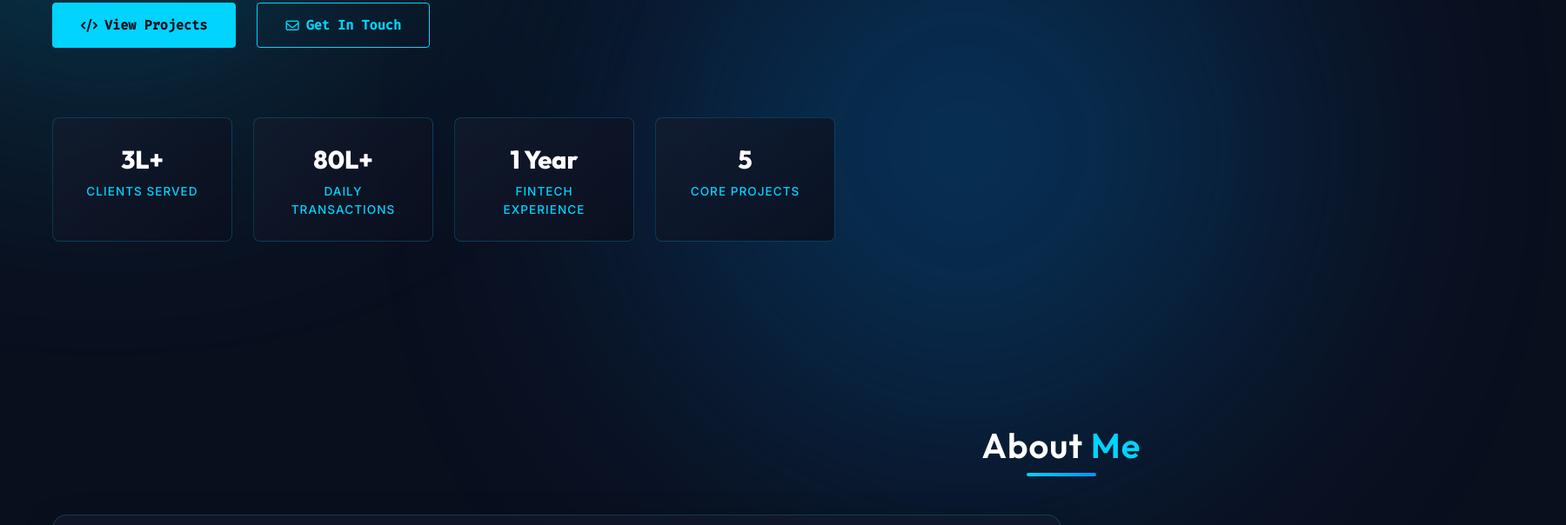
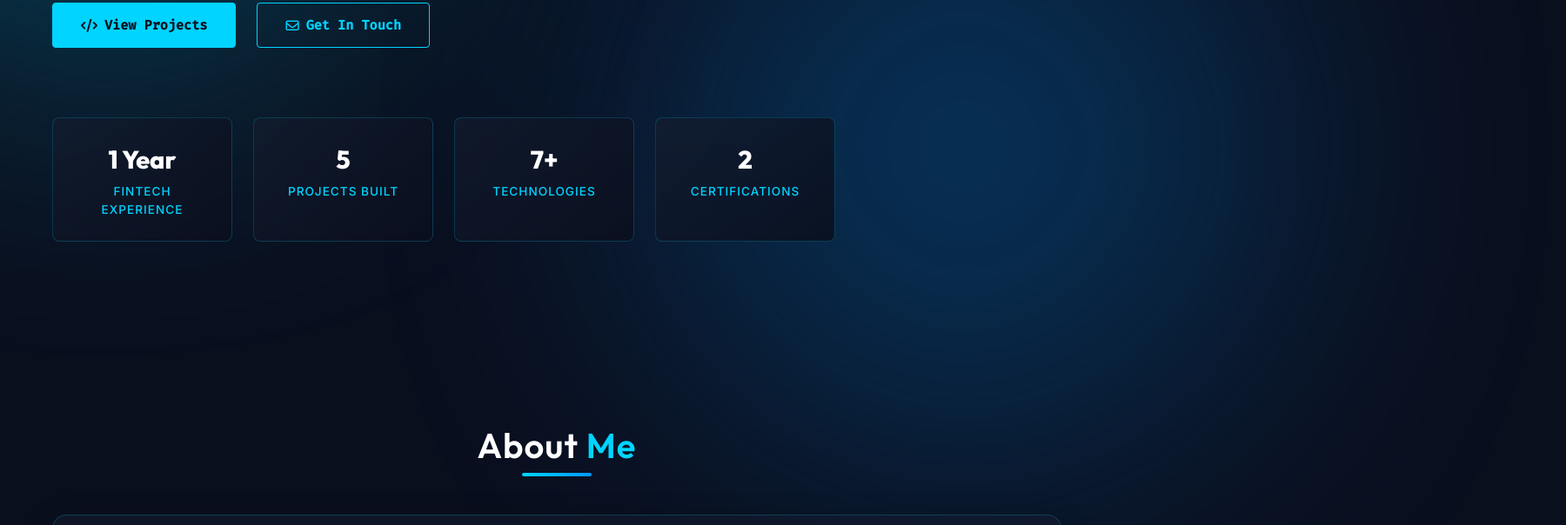
Before and after one commit to Nithin2468/Portfolio, a plain HTML site: page index.html in a window 1280 px wide. Shown: the part 412-1016 px from the top of the page at 87% size, 1800 px wide, since content can reach past the window. Drawn offline with Linux system fonts and the light colour scheme.

Commit message:
Added Detail and fixed heading

```diff
--- a/index.html
+++ b/index.html
@@ -148,9 +148,8 @@
         margin-bottom: 3.5rem;
         text-align: center;
         position: relative;
-        display: inline-block;
-        left: 50%;
-        transform: translateX(-50%);
+        display: block;
+        width: 100%;
         color: white;
         letter-spacing: 1px;
       }
@@ -364,7 +363,7 @@
         grid-template-columns: repeat(4, 1fr);
         gap: 1.5rem;
       }
-      .stat-card {
+      .stat-item {
         background: linear-gradient(
           135deg,
           rgba(20, 28, 47, 0.7),
@@ -378,12 +377,12 @@
         position: relative;
         overflow: hidden;
       }
-      .stat-card:hover {
+      .stat-item:hover {
         transform: translateY(-5px);
         border-color: var(--accent-primary);
         box-shadow: 0 10px 20px rgba(0, 212, 255, 0.1);
       }
-      .stat-card::before {
+      .stat-item::before {
         content: "";
         position: absolute;
         top: 0;
@@ -395,10 +394,11 @@
         transform-origin: left;
         transition: transform var(--transition-normal);
       }
-      .stat-card:hover::before {
+      .stat-item:hover::before {
         transform: scaleX(1);
       }
-      .stat-value {
+      .stat-number {
+        display: block;
         font-size: 1.8rem;
         color: white;
         font-weight: 800;
@@ -406,6 +406,7 @@
         margin-bottom: 0.2rem;
       }
       .stat-label {
+        display: block;
         color: var(--accent-primary);
         font-size: 0.85rem;
         font-weight: 500;
@@ -896,21 +897,21 @@
 
         <!-- 4 Quick Stats -->
         <div class="stats-grid">
-          <div class="stat-card">
-            <div class="stat-value">3L+</div>
-            <div class="stat-label">Clients Served</div>
-          </div>
-          <div class="stat-card">
-            <div class="stat-value">80L+</div>
-            <div class="stat-label">Daily Transactions</div>
-          </div>
-          <div class="stat-card">
-            <div class="stat-value">1 Year</div>
-            <div class="stat-label">FinTech Experience</div>
-          </div>
-          <div class="stat-card">
-            <div class="stat-value">5</div>
-            <div class="stat-label">Core Projects</div>
+          <div class="stat-item">
+            <span class="stat-number">1 Year</span>
+            <span class="stat-label">FinTech Experience</span>
+          </div>
+          <div class="stat-item">
+            <span class="stat-number">5</span>
+            <span class="stat-label">Projects Built</span>
+          </div>
+          <div class="stat-item">
+            <span class="stat-number">7+</span>
+            <span class="stat-label">Technologies</span>
+          </div>
+          <div class="stat-item">
+            <span class="stat-number">2</span>
+            <span class="stat-label">Certifications</span>
           </div>
         </div>
       </div>
```
